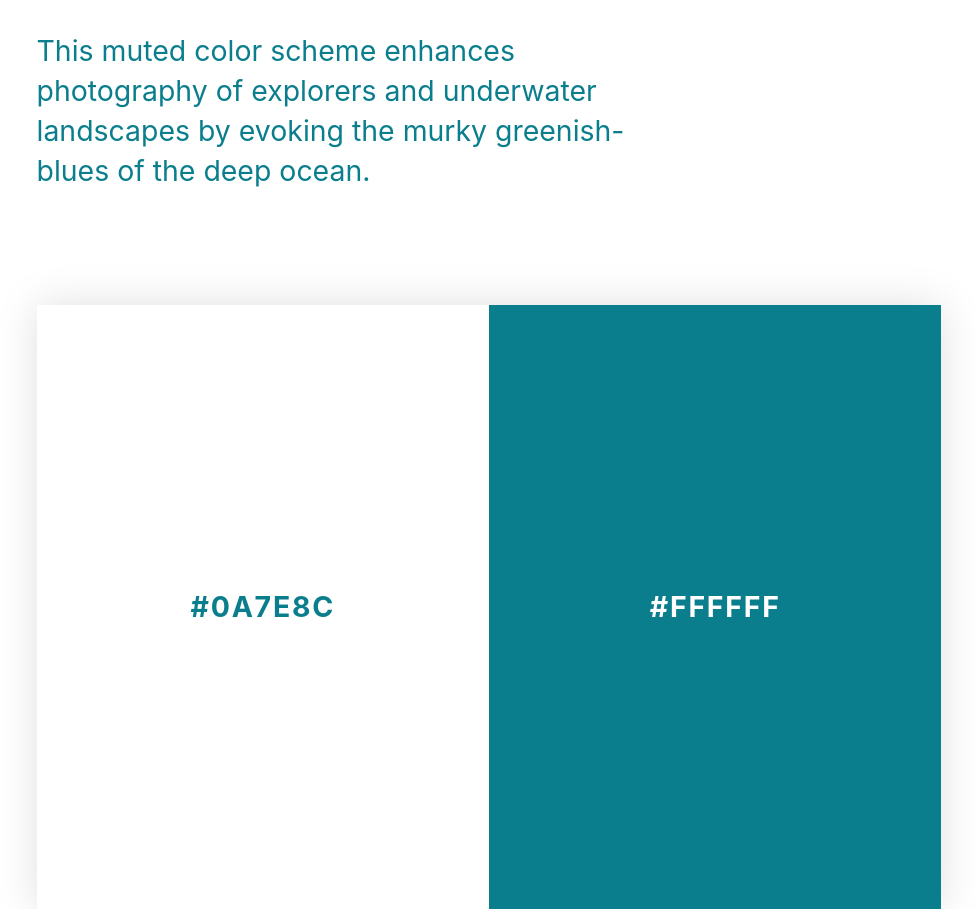
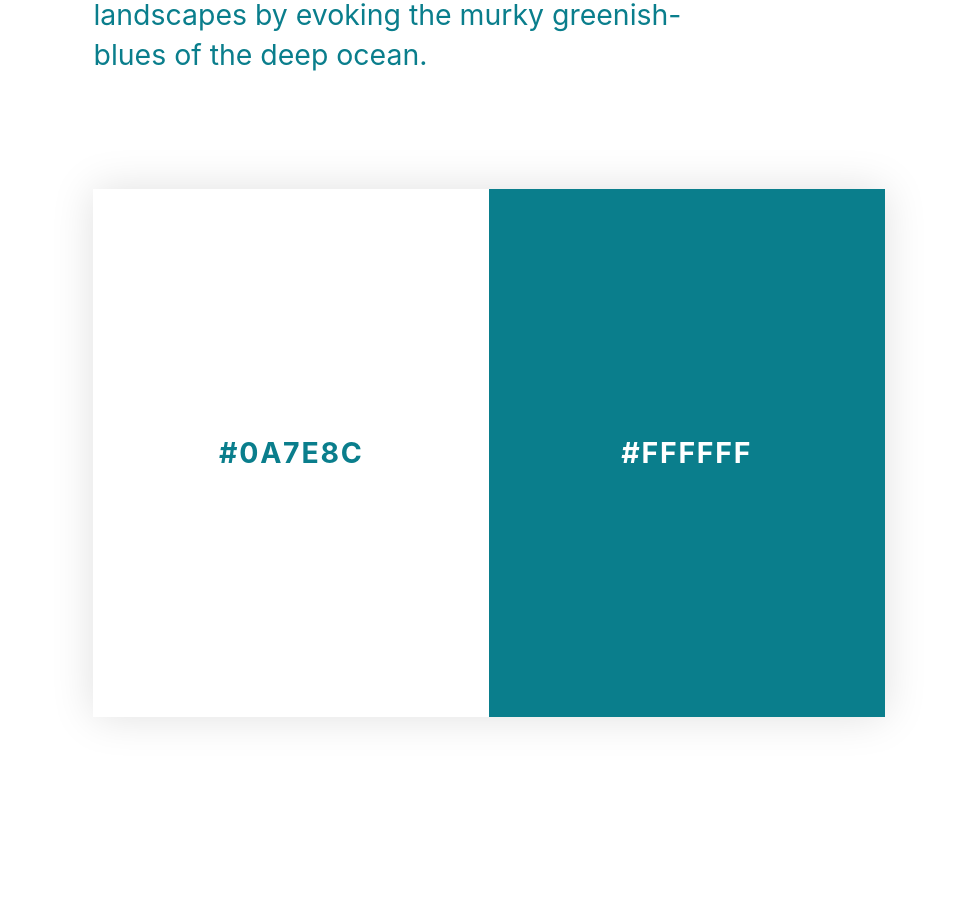
Before and after one commit to jackevansdesign/jackevansdesign.github.io, a plain HTML site: page undercurrent/colors.html in a window 1280 px wide. Shown: the part 1700-2609 px from the top of the page, without its empty margins (151-1128 px from the left). Drawn offline with Linux system fonts and the light colour scheme.

Commit message:
Update noaa.css

```diff
--- a/css/noaa.css
+++ b/css/noaa.css
@@ -1,35 +1,5 @@
 body {
-  font-size: 112.5%;
-  font-weight: 400;
-  line-height: 1.414;
   color: #0a7e8c;
-}
-
-@media (min-width: 45em) {
-  body {
-    font-size: 141.4%;
-  }
-}
-
-@media (min-width: 70.7em) {
-  body {
-    font-size: 161.8%;
-  }
-}
-
-@media (min-width: 80em) {
-  body {
-    font-size: 177.7%;
-  }
-}
-
-body * + * {
-  margin-top: 1.414em;
-}
-
-nav ul * + *,
-picture * + * {
-  margin-top: 0;
 }
 
 ::selection {
@@ -55,17 +25,6 @@ code {
 
 code span {
   padding-left: 1em;
-}
-
-.wrap {
-  padding: 1.414em;
-}
-
-@media (min-width: 61.8em) {
-  .wrap {
-    width: 70.7%;
-    padding: 2em 0;
-  }
 }
 
 .background-metallicseaweed {
```
